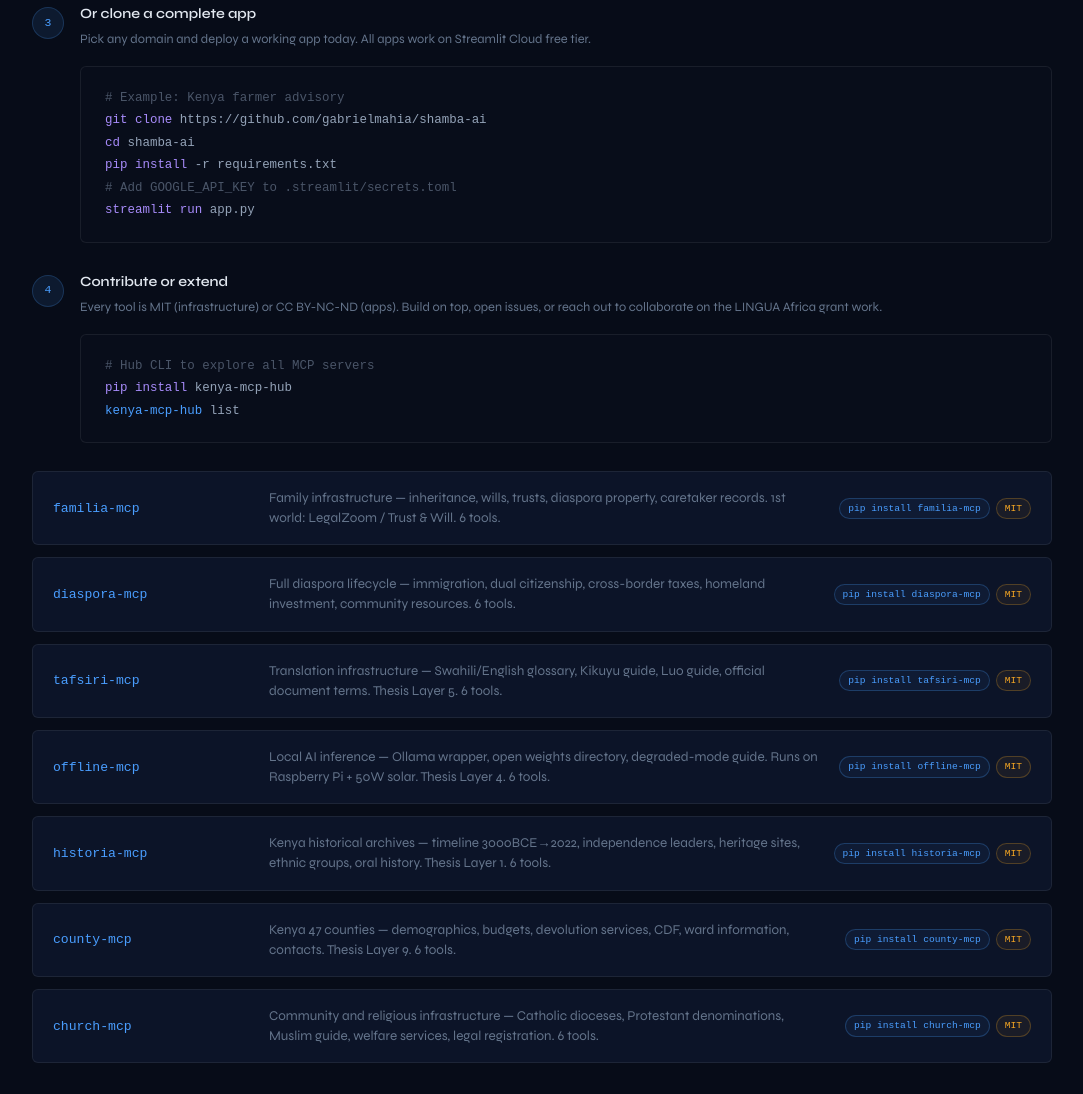
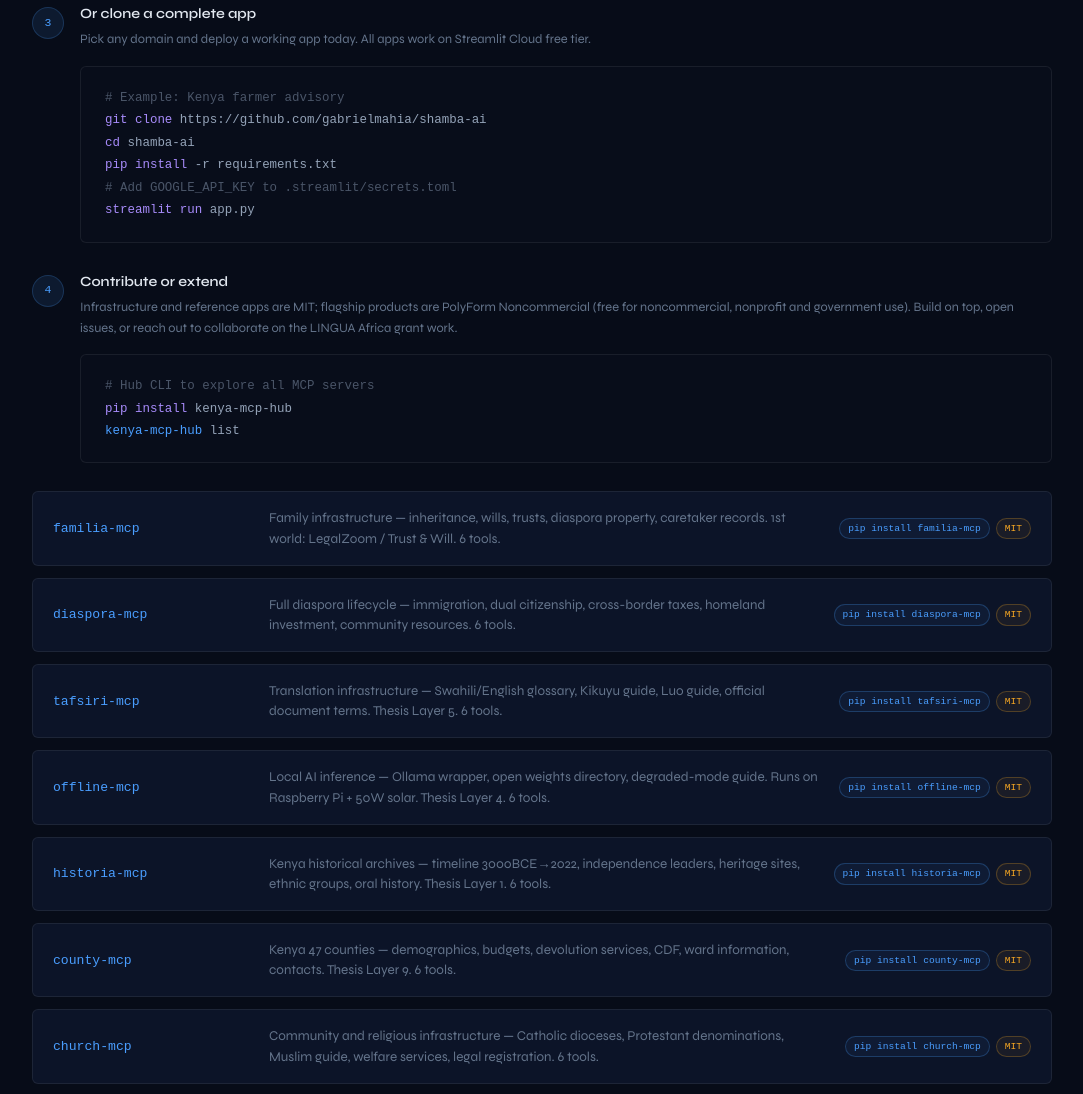
Before and after one commit to gabrielmahia/nairobi-stack, a plain HTML site: page index.html in a window 1280 px wide. Shown: the part 7424-8518 px from the top of the page, without its empty margins (98-1181 px from the left). Drawn offline with Linux system fonts and the light colour scheme; a web font is replaced by a local one.

Commit message:
Licence: MIT (consistency) (#33)
The LICENSE file is already MIT, but some docs, metadata or in-app captions still said CC BY-NC-ND. They now all say MIT, so nobody is misled about their rights. Adds docs/LICENSING_POLICY.md, the estate-wide policy (MIT for infrastructure and reference apps, PolyForm Noncommercial for flagship products, private repos unlicensed). Also corrects the licence field in CITATION.cff, which AGENTS.md otherwise says to leave alone; the metadata was wrong.

Applies the owner's licensing decision of 2026-11-25 (policy:
nairobi-stack docs/LICENSING_POLICY.md). LICENSE, pyproject/CITATION
metadata, README badge and footer, AGENTS/NOTICE and app captions now
agree.


Claude-Session: https://claude.ai/code/session_01AftsQQdMCpcyyWKQ6mSeYH

Co-authored-by: Claude <noreply@anthropic.com>

```diff
--- a/index.html
+++ b/index.html
@@ -604,7 +604,7 @@ export MPESA_ENV=<span class="s">"sandbox"</span></div>
       <div class="step-n">4</div>
       <div class="step-body">
         <div class="step-title">Contribute or extend</div>
-        <div class="step-desc">Every tool is MIT (infrastructure) or CC BY-NC-ND (apps). Build on top, open issues, or reach out to collaborate on the LINGUA Africa grant work.</div>
+        <div class="step-desc">Infrastructure and reference apps are MIT; flagship products are PolyForm Noncommercial (free for noncommercial, nonprofit and government use). Build on top, open issues, or reach out to collaborate on the LINGUA Africa grant work.</div>
         <div class="code-block"><span class="co"># Hub CLI to explore all MCP servers</span><br>
 <span class="k">pip install</span> kenya-mcp-hub<br>
 <span class="fn">kenya-mcp-hub</span> list</div>
```
Also changed, not shown: llms.txt, 5 other files.
